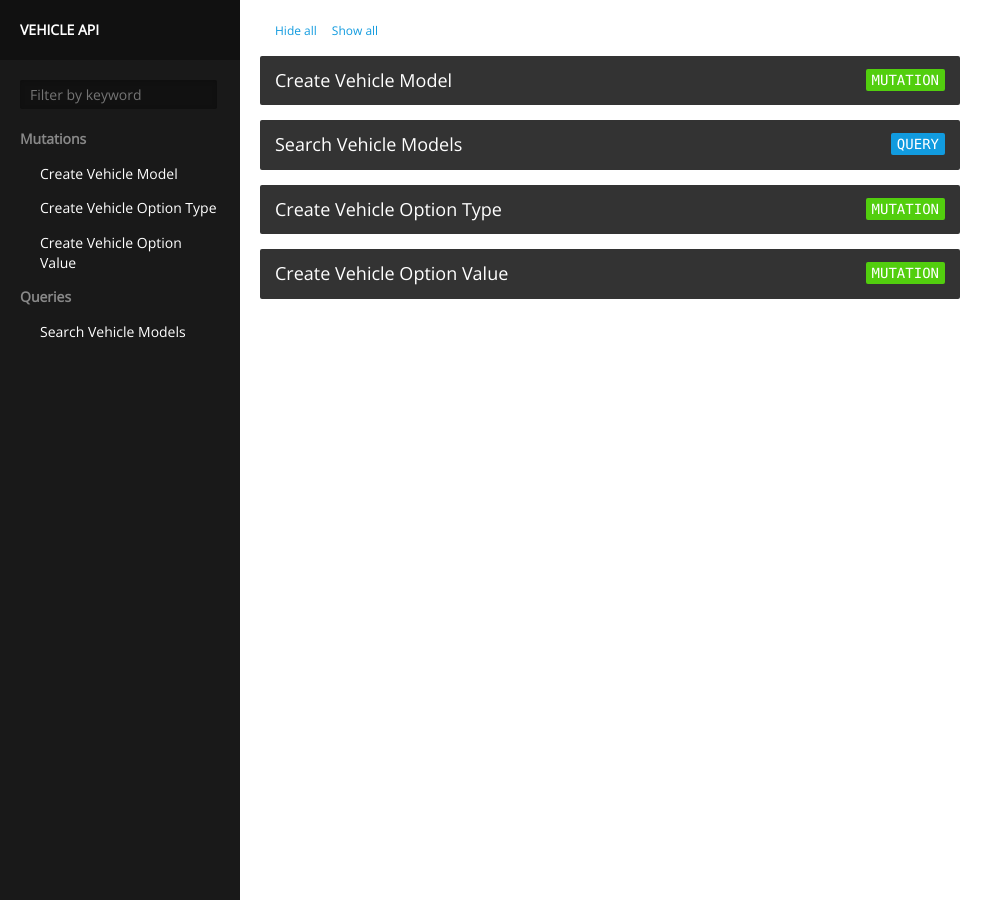
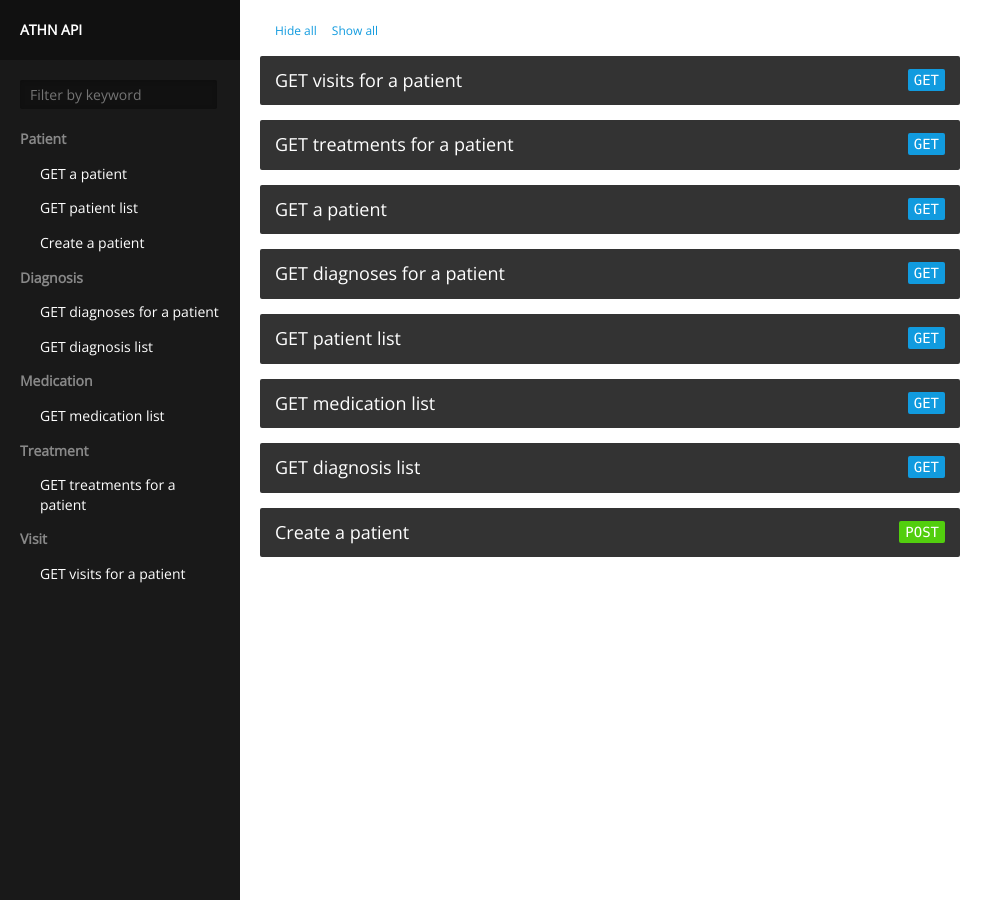
Before and after one commit to ducdiepco/athn-api-docs, a Jekyll site: the page built from index.html, in a window 1280 px wide. Shown: the whole page, without its empty margins (0-1003 px from the left). Built offline with Jekyll 4.4.1, drawn with Linux system fonts in a browser that asks for light colours.

````diff
--- a/_config.yml
+++ b/_config.yml
@@ -3,4 +3,4 @@ exclude: ['README.markdown']
 permalink: ':title'
 pygments: true
 safe: false
-title: 'Vehicle API'
+title: 'ATHN API'
--- a/_posts/2018-02-26-create-vehicle-option-value.md
+++ /dev/null
@@ -1,52 +0,0 @@
----
-category: Mutations
-path: '/Mutations'
-title: 'Create Vehicle Option Value'
-type: 'MUTATION'
-
-layout: nil
----
-
-Create a new vehicle option value
-
-### Operation name
-```createVehicleOptionValue ```
-
-### Fields
-
-```name: String - Name for vehicle option value ```
-```description: String - description for vehicle option value```
-```vehicle_option_type_id: Integer - Vehicle Option Type Id```
-
-### Query Example
-
-```mutation createVehicleOptionValue {
-  createVehicleOptionValue(
-    name: "S 4dr Sedan (2.5L 4cyl 6A)",
-    description: "option value description",
-    vehicle_option_type_id: 4
-  ) {
-    id
-    name
-    description
-    vehicle_option_type {
-      id
-      name
-    }
-  }
-}```
-
-### Response Example
-```{
-  "data": {
-    "createVehicleOptionValue": {
-      "id": 7,
-      "name": "S 4dr Sedan (2.5L 4cyl 6A)",
-      "description": "option value description",
-      "vehicle_option_type": {
-        "id": 4,
-        "name": "trim"
-      }
-    }
-  }
-}```
--- a/_posts/2018-02-27-create-vehicle-option-type.md
+++ /dev/null
@@ -1,42 +0,0 @@
----
-category: Mutations
-path: '/Mutations'
-title: 'Create Vehicle Option Type'
-type: 'MUTATION'
-
-layout: nil
----
-
-Create a new vehicle option type
-
-### Operation name
-```createVehicleOptionType ```
-
-### Fields
-
-```name: String - Name for option type ```
-```description: String - description for option type```
-
-### Query Example
-
-```mutation createVehicleOptionType {
-  createVehicleOptionType(
-    name: "trim",
-    description: "Trim Description",
-  ) {
-    id
-    name
-    description
-  }
-}```
-
-### Response Example
-```{
-  "data": {
-    "createVehicleOptionType": {
-      "id": 4,
-      "name": "trim",
-      "description": "Trim Description"
-    }
-  }
-}```
--- a/_posts/2018-02-27-search-vehicle-models.md
+++ /dev/null
@@ -1,79 +0,0 @@
----
-category: Queries
-path: '/queries'
-title: 'Search Vehicle Models'
-type: 'QUERY'
-
-layout: nil
----
-
-Perform a search on vehicle model resources
-
-### Operation name
-```searchVehicleModels ```
-
-### Arguments
-
-```description_cont: String - Search by description```
-```name_cont: String - Search by name```
-
-### Query Example
-
-``` query {
-  searchVehicleModels(filter: {name_cont: "Fusion"} ) {
-    id
-    name
-    description
-    vehicle_make{
-      name
-    }
-    vehicle{
-      name
-    }
-    vehicle_option_types {
-      id
-      name
-      vehicle_option_values {
-        id
-        name
-      }
-    }
-  }
-}
-```
-
-### Response Example
-
-```{
-  "data": {
-    "searchVehicleModels": [
-      {
-        "id": 9,
-        "name": "Fusion",
-        "description": "Ford Fusion",
-        "vehicle_make": {
-          "name": "Ford"
-        },
-        "vehicle": {
-          "name": "Sedan"
-        },
-        "vehicle_option_types": [
-          {
-            "id": 1,
-            "name": "trim",
-            "vehicle_option_values": [
-              {
-                "id": 1,
-                "name": "S 4dr Sedan (2.5L 4cyl 6A)"
-              },
-              {
-                "id": 2,
-                "name": "SE 4dr Sedan AWD w/EcoBoost (2.0L 4cyl Turbo 6M)"
-              }
-            ]
-          }
-        ]
-      }
-    ]
-  }
-} ```
--- a/_posts/2018-02-28-create-vehicle-model.md
+++ /dev/null
@@ -1,79 +0,0 @@
----
-category: Mutations
-path: '/Mutations'
-title: 'Create Vehicle Model'
-type: 'MUTATION'
-
-layout: nil
----
-
-Create a new vehicle model
-
-### Operation name
-```createVehicleModel ```
-
-### Arguments
-
-```description_cont: String - Search by description```
-```name_cont: String - Search by name```
-
-### Query Example
-
-``` query {
-  searchVehicleModels(filter: {name_cont: "Fusion"} ) {
-    id
-    name
-    description
-    vehicle_make{
-      name
-    }
-    vehicle{
-      name
-    }
-    vehicle_option_types {
-      id
-      name
-      vehicle_option_values {
-        id
-        name
-      }
-    }
-  }
-}
-```
-
-### Response Example
-
-```{
-  "data": {
-    "searchVehicleModels": [
-      {
-        "id": 9,
-        "name": "Fusion",
-        "description": "Ford Fusion",
-        "vehicle_make": {
-          "name": "Ford"
-        },
-        "vehicle": {
-          "name": "Sedan"
-        },
-        "vehicle_option_types": [
-          {
-            "id": 1,
-            "name": "trim",
-            "vehicle_option_values": [
-              {
-                "id": 1,
-                "name": "S 4dr Sedan (2.5L 4cyl 6A)"
-              },
-              {
-                "id": 2,
-                "name": "SE 4dr Sedan AWD w/EcoBoost (2.0L 4cyl Turbo 6M)"
-              }
-            ]
-          }
-        ]
-      }
-    ]
-  }
-} ```
--- /dev/null
+++ b/_posts/2019-04-20-create-new-patient.md
@@ -0,0 +1,27 @@
+---
+category: Patient
+path: '/patient'
+title: 'Create a patient'
+type: 'POST'
+
+layout: nil
+---
+
+Create a new patient
+
+### Path
+```POST /patient ```
+
+### Parameters
+
+```first_name: String - first name of patient ```
+```last_name: String - last_name of patient```
+```email: String - email of patient```
+
+### Response
+Return the new patient ID number
+
+### Response Example
+```{
+  "id" : 1200
+}```
--- /dev/null
+++ b/_posts/2019-04-20-get-all-diagnoses.md
@@ -0,0 +1,28 @@
+---
+category: Diagnosis
+path: '/diagnosis'
+title: 'GET diagnosis list'
+type: 'GET'
+
+layout: nil
+---
+
+Returns a list of diagnoses
+
+### Path
+```GET /diagnoses/ ```
+
+### Parameters
+
+### Response Example
+```[
+    {
+      "id" : 1002,
+      "diagnosis" : "Kernicterus due to isoimmunization"
+    },
+    {
+      "id" : 1003,
+      " diagnosis" : "Adverse effect of penicillins, sequela"
+    },
+    ......
+ ]```
--- /dev/null
+++ b/_posts/2019-04-20-get-all-medications.md
@@ -0,0 +1,28 @@
+---
+category: Medication
+path: '/medication'
+title: 'GET medication list'
+type: 'GET'
+
+layout: nil
+---
+
+Returns a list of medications
+
+### Path
+```GET /medications/ ```
+
+### Parameters
+
+### Response Example
+```[
+    {
+      "id" : 1001,
+      "medication_name" : "HEPARIN SODIUM"
+    },
+    {
+      "id" : 1002,
+      "medication_name" : "Naproxen Sodium"
+    },
+    ...
+ ]```
--- /dev/null
+++ b/_posts/2019-04-20-get-diagnoses-for-patient.md
@@ -0,0 +1,37 @@
+---
+category: Diagnosis
+path: '/diagnosis'
+title: 'GET diagnoses for a patient'
+type: 'GET'
+
+layout: nil
+---
+
+Returns a list of diagnoses associated with a patient
+
+### Path
+```GET /patient/:patient_id/diagnoses/ ```
+
+### Parameters
+```id: integer - Patient id ```
+
+### Response Example
+```[
+  {
+    "id" : 1001
+      "diagnosis" : {
+        "id" : 1001
+          "name" : "Kernicterus due to isoimmunization"
+      },
+      "diagnosing_provider" : {
+        "id" : 1002,
+        "first_name" : "Robena",
+        "last_name" : "Dillet",
+        "office_address" : "3241 Montana Parkway",
+        "office_city" : "Fayetteville",
+        "office_state" : "North Carolina"
+      },
+      "start_date" : "2017-01-01T00:00:00Z",
+      "end_date" : "2018-12-31T00:00:00Z"
+  }
+]```
--- /dev/null
+++ b/_posts/2019-04-20-get-single-patient.md
@@ -0,0 +1,25 @@
+---
+category: Patient
+path: '/patient'
+title: 'GET a patient'
+type: 'GET'
+
+layout: nil
+---
+
+Returns a particular patient
+
+### Path
+```GET /patient/:id ```
+
+### Parameters
+```id: integer - Patient id ```
+
+### Response Example
+
+``` {
+  "id" : 1001,
+  "first_name" : "Wallas",
+  "last_name" : "Rydzynski",
+  "email" : "wrydzynski0@blinklist.com"
+} ```
--- /dev/null
+++ b/_posts/2019-04-20-get-treatments-for-patient.md
@@ -0,0 +1,40 @@
+---
+category: Treatment
+path: '/treatment'
+title: 'GET treatments for a patient'
+type: 'GET'
+
+layout: nil
+---
+
+Returns a list of treatments associated with a patient
+
+### Path
+```GET /patient/:patient_id/treatments/ ```
+
+### Parameters
+```id: integer - Patient id ```
+
+### Response Example
+```[
+  {
+    "id" : 1001
+    "medication" : {
+      "id" : 1001
+      "name" : "HEPARIN SODIUM"
+    },
+    "dosage" : "100mL / hour",
+    "start_date" : "2019-04-01T00:00:00Z",
+    "end_date" : null
+  },
+  {
+    "id" : 1000
+    "medication" : {
+      "id" : 1002
+      "name" : "Naproxen Sodium"
+    },
+    "dosage" : "1000IU / day",
+    "start_date" : "2017-01-01T00:00:00Z",
+    "end_date" : "2018-12-31T00:00:00Z"
+  }
+]```
--- /dev/null
+++ b/_posts/2019-04-20-get-visits-for-patient.md
@@ -0,0 +1,33 @@
+---
+category: Visit
+path: '/visit'
+title: 'GET visits for a patient'
+type: 'GET'
+
+layout: nil
+---
+
+Returns a list of visits associated with a patient
+
+### Path
+```GET /patient/:patient_id/visits/ ```
+
+### Parameters
+```id: integer - Patient id ```
+
+### Response Example
+```[
+  {
+    "id" : 1001
+      "provider" : {
+        "id" : 1002,
+          "first_name" : "Robena",
+          "last_name" :	"Dillet",
+          "office_address" : "3241 Montana Parkway",
+          "office_city" : "Fayetteville",
+          "office_state" :	"North Carolina"
+      },
+      "visit_date" : "2017-01-01T00:00:00Z",
+      "notes" : "I saw this patient"
+  }
+]```
````
Also changed, not shown: _posts/2019-04-20-get-all-patients.md (added, +32 -0 lines).
